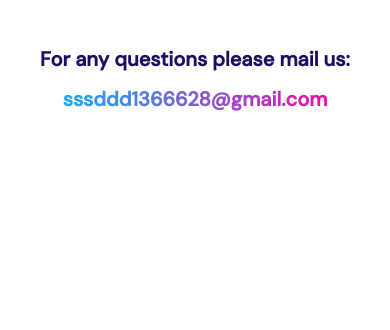
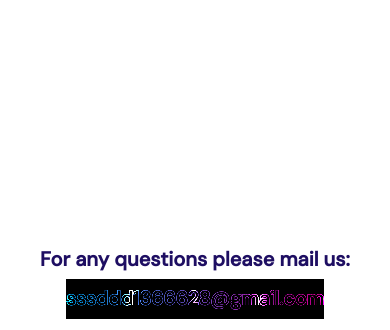
Before and after one commit to dmitro-utkin/portfolio.github.io, a plain HTML site: page index.html in a window 390 px wide. Shown: the part 4807-5137 px from the top of the page. Drawn offline with nearby package versions, Linux system fonts and the light colour scheme.

Commit message:
experiment with neon text

```diff
--- a/index.html
+++ b/index.html
@@ -374,6 +374,14 @@
               <span>sssddd1366628@gmail.com</span>
             </h2>
           </div>
+          <div class="my__email" id="myEmailNeon">
+            <h2>For any questions please mail us:<div class="text-effect">
+              <h1 class="neon" data-text="sssddd1366628@gmail.com" contenteditable>sssddd1366628@gmail.com</h1>
+              <div class="gradient"></div>
+              <div class="spotlight"></div>
+            </div>
+            </h2>
+          </div>
         </section>
       </div>
     </main>
--- a/script.js
+++ b/script.js
@@ -4,6 +4,7 @@
 let footerLogo = document.getElementById("footerLogo");
 let greensockDark = document.getElementById("greensockDark");
 let githubDark = document.getElementById("githubDark");
+let myEmailNeon = document.getElementById("myEmailNeon");
 
 btn.onclick = function () {
     let setTheme = document.body;
@@ -25,6 +26,7 @@
         footerLogo.src = "./Images/logo 11.svg";
         greensockDark.src = "./Images/desktop3/cib_greensock.svg";
         githubDark.src = "./Images/desktop3/akar-icons_github-fill.svg";
+
     }
 
 
--- a/style.css
+++ b/style.css
@@ -11,7 +11,8 @@
     --Proj-Card-Back-Color:#fff;
     --Proj-Card-Link-Color:#000;
     --My_email_color:#1E0E62;
-    --Btn-color:#666666
+    --Btn-color:#666666;
+    --background-color:#fff;
 }
 .darkTheme{
     --background-color:#191919;
@@ -57,6 +58,9 @@
     width:clamp(40px,7vw,97px);
     height:auto;
     margin-top:10px
+}
+#myEmailNeon{
+    display: none;
 }
 
 /* Header */
@@ -376,9 +380,6 @@
 }
 
 
-
-
-
 /* Footer */
 .footer__container{
     height:59px;
@@ -544,9 +545,6 @@
 
 }
 @media((min-width:768px) and (max-width:992px)){
-    body{
-        background-color:#FFF
-    }
     .header__container{
         margin:0 auto;
         margin:0 auto;
@@ -655,9 +653,6 @@
     }
 }
 @media((min-width:480px) and (max-width:768px)){
-    body{
-        background-color:#FFF
-    }
     .header__container{
         height:40px;
         margin:5px auto;
@@ -864,9 +859,9 @@
     }
 }
 @media(max-width:480px){
-    body{
-        background-color:#FFF
-    }
+    /* body{
+        background:yellow
+    } */
     h2{
         text-align:center
     }
@@ -1109,6 +1104,12 @@
         margin-bottom:10px;
         margin-right:auto
     }
+    .my__email{
+        display: none;
+    }
+    #myEmailNeon{
+        display: block;
+    }
     .my__email h2{
         line-height:40px
     }
--- a/text_effect.scss
+++ b/text_effect.scss
@@ -2,24 +2,23 @@
 $color2: blue;
 
 .text-effect {
-    width: auto;
+    // width: auto;
     display: flex;
     justify-content: center;
     overflow: hidden;
     position: relative;
-    filter: contrast(120%) brightness(170%);
+    filter: contrast(110%) brightness(190%);
     margin: 0 auto;
 }
 
 .neon {
-    width: auto;
     position: relative;
-    background: #a7a7a7;
+    background: black;
     color: transparent;
         &::before,
         &::after {
                     content: attr(data-text);
-                    color: rgb(255, 255, 255);
+                    color:white);
                     filter: blur(0.02em);
                     position: absolute;
                     top: 0; left: 0;
@@ -40,7 +39,7 @@
 }
 
 .gradient {
-    background: linear-gradient(90deg,#13B0F5 -2.06%,#E70FAA 100%);
+    background:linear-gradient(45deg, $color1, $color2);
     mix-blend-mode: multiply;
 }
 
@@ -48,7 +47,7 @@
     animation: light 5s infinite linear;
     background:
         radial-gradient(circle, white, transparent 25%) 0 0 / 25% 25%,
-        radial-gradient(circle, white, #191919 25%) 50% 50% / 12.5% 12.5%;
+        radial-gradient(circle, white, black 25%) 50% 50% / 12.5% 12.5%;
     top: -100%; left: -100%;
     mix-blend-mode: color-dodge;
 }
@@ -60,10 +59,15 @@
 }
 
 .neon {
-    display: inline;
-    font-size: 58px;
-    font: 'Lato', sans-serif;
     text-align: center;
     margin: 0;
-        &:focus { outline: none; border: 1px dotted #191919; }
+        &:focus { outline: none; border: 1px dotted white; }
 }
+body {
+    background: black;
+    display: flex;
+    min-height: 100vh;
+    justify-content: center;
+    align-content: center;
+    align-items: center;
+  }
```
Also changed, not shown: text_effect.css.
